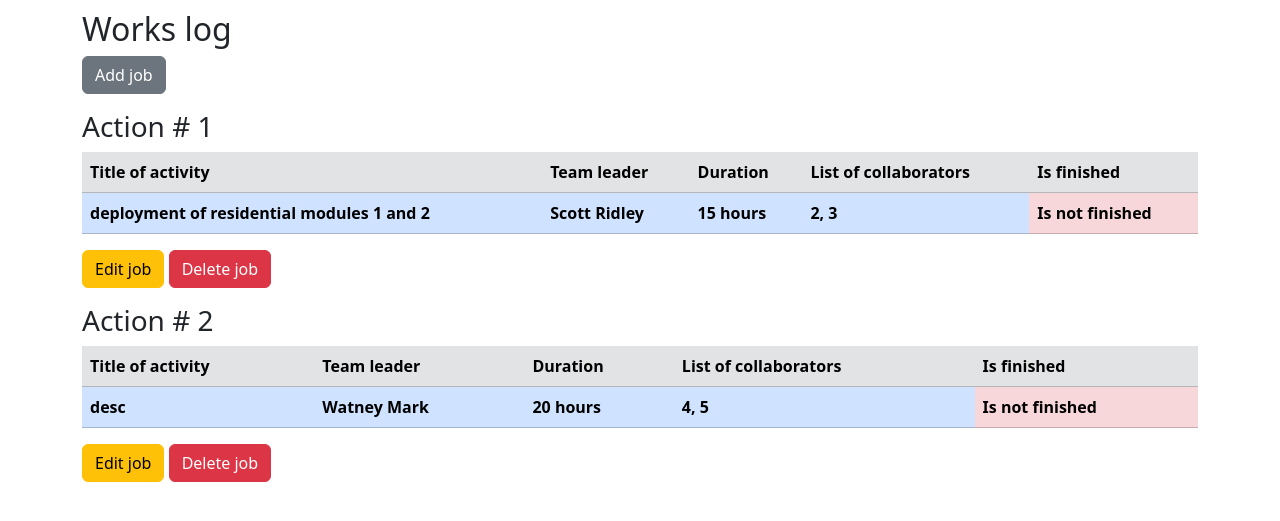
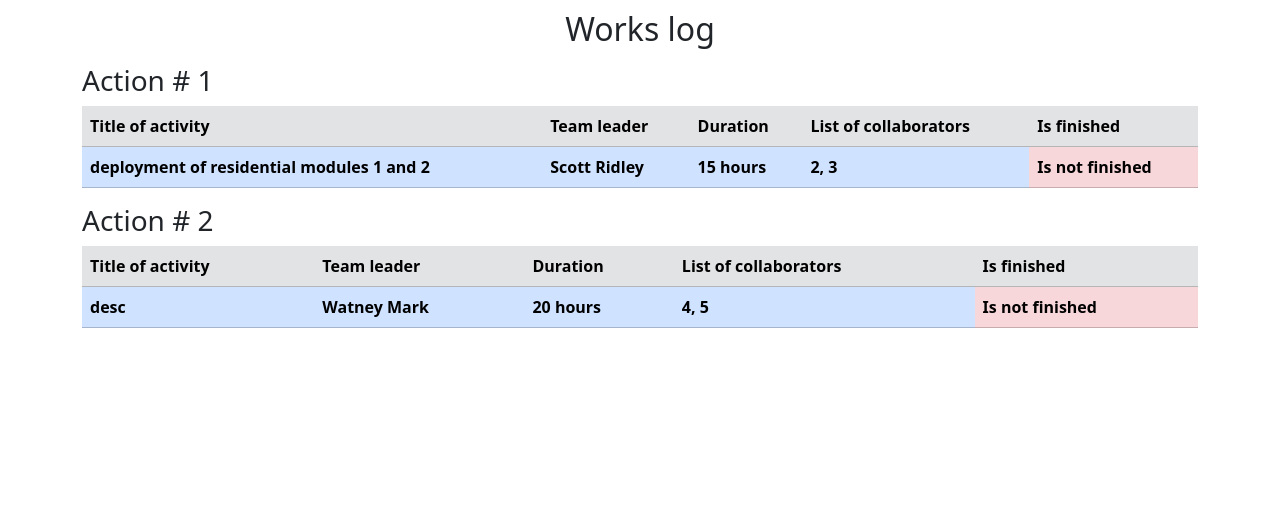
Before and after one commit to kobalt19/MarsSQLAlchemy, a Flask app: page / in a window 1280 px wide. Shown: the part 56-577 px from the top of the page. Run offline with Flask 3, Linux system fonts and the light colour scheme; lists and menus that the app fills with data are empty.

Commit message:
little fixes on index.html

```diff
--- a/templates/index.html
+++ b/templates/index.html
@@ -1,7 +1,11 @@
 {% extends "base.html" %}
 {% block content %}
-	<h2> Works log </h2>
-	<a type="button" href="add_job" class="btn btn-secondary"> Add job </a>
+	<h2 align="center"> Works log </h2>
+	{% if current_user.is_authenticated %}
+		<p>
+			<a type="button" href="add_job" class="btn btn-secondary"> Add job </a>
+		</p>
+	{% endif %}
 	{% for work in works_list %}
 		<p>
 			<h3> Action # {{ loop.index }} </h3>
@@ -29,10 +33,12 @@
 					</tr>
 				</tbody>
 			</table>
-			<div>
-				<a type="button" class="btn btn-warning" href="/edit_job/{{ work.id }}"> Edit job </a>
-				<a type="button" class="btn btn-danger" href="/delete_job/{{ work.id }}"> Delete job </a>
-			</div>
+			{% if current_user.id in [work.team_leader, 1] %}
+				<div>
+					<a type="button" class="btn btn-warning" href="/edit_job/{{ work.id }}"> Edit job </a>
+					<a type="button" class="btn btn-danger" href="/delete_job/{{ work.id }}"> Delete job </a>
+				</div>
+			{% endif %}
 		</p>
 	{% endfor %}
 {% endblock %}
```
